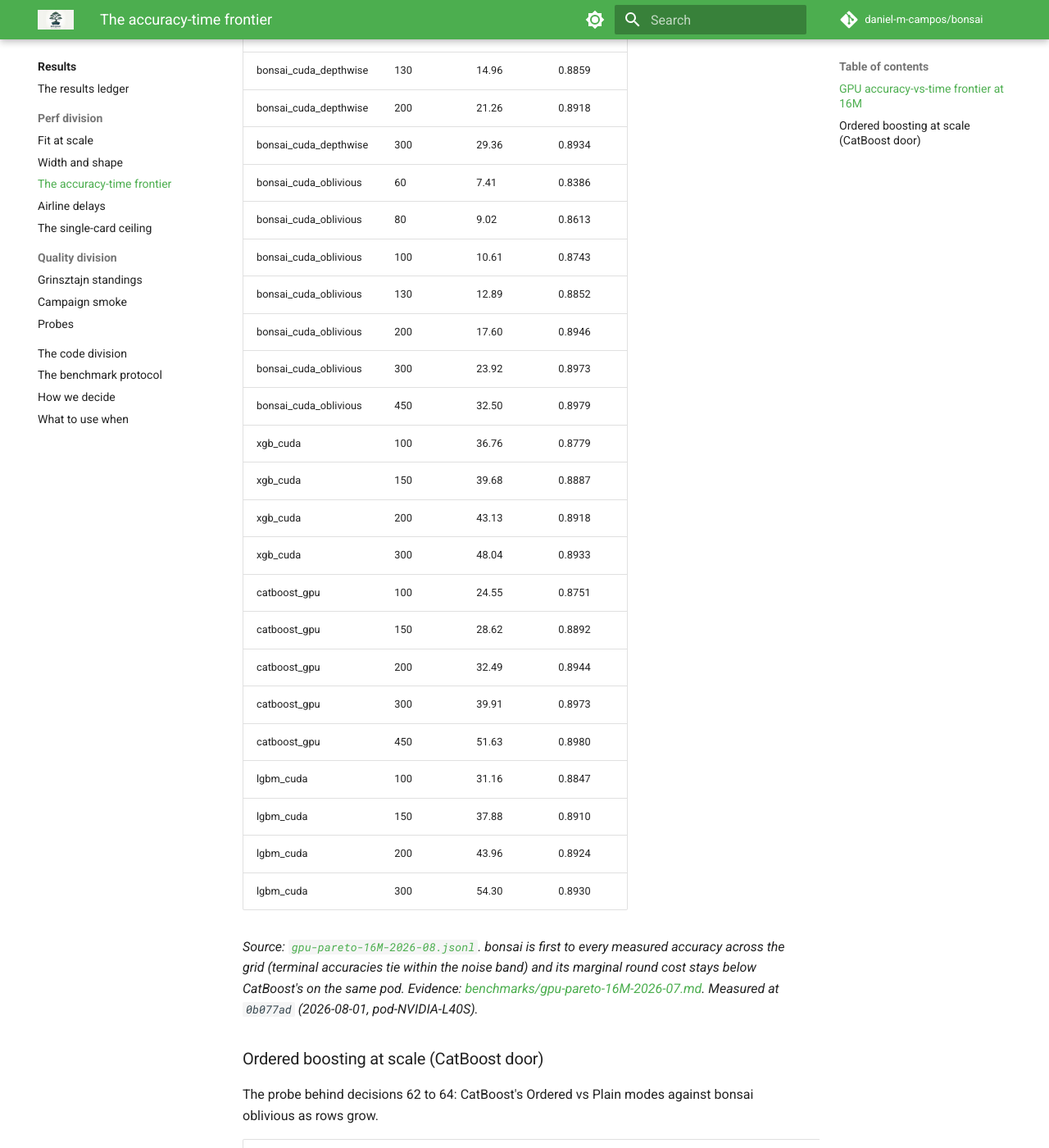
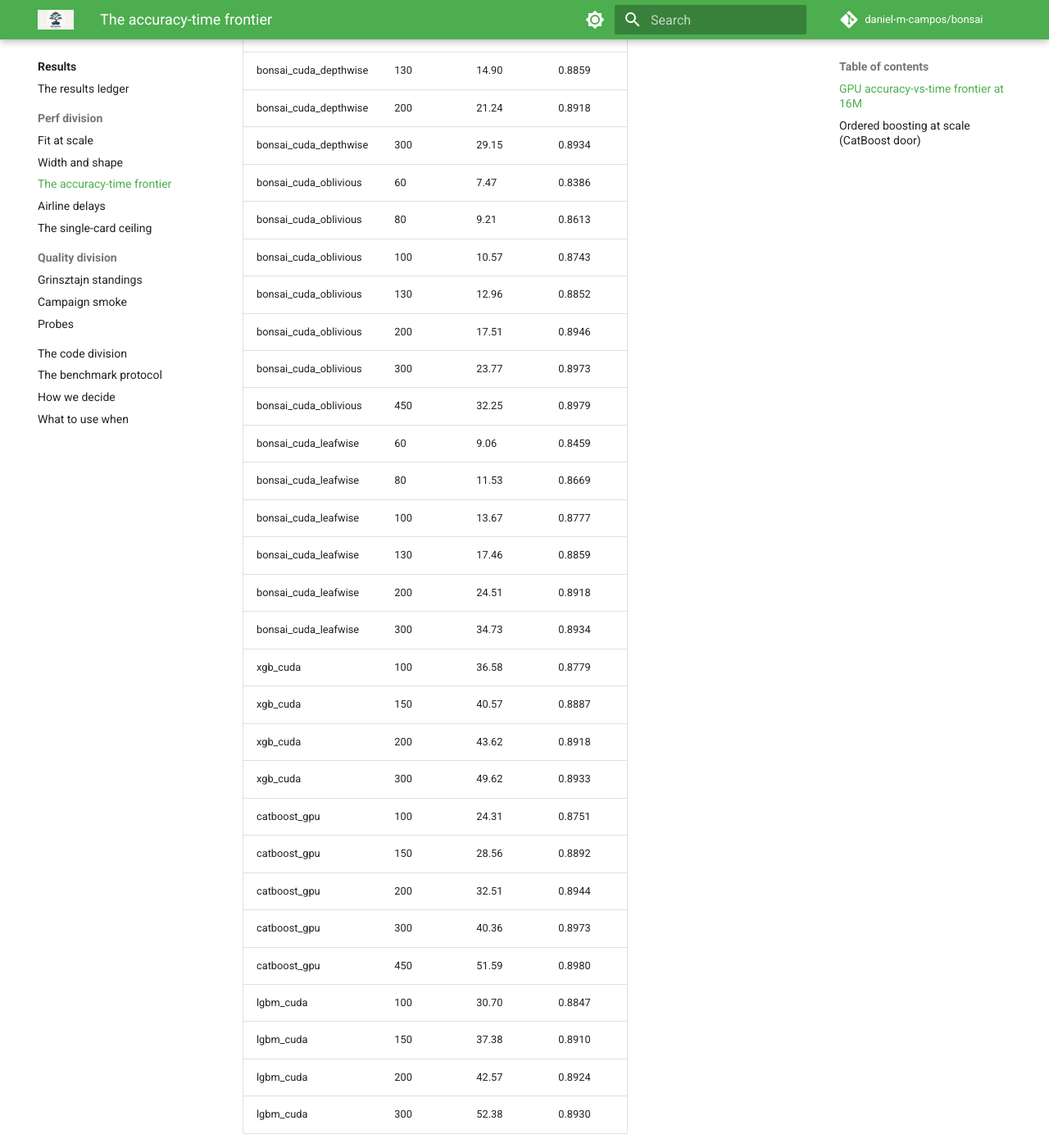
Before and after one commit to daniel-m-campos/bonsai, an MkDocs documentation site: the page built from docs/method/results/perf-frontier.md, in a window 1280 px wide and 1400 px high, scrolled down 796 px. Shown: the whole window at 82% size. Built offline with MkDocs 1.6.1 and Material for MkDocs 9.7.7, drawn with Linux system fonts in a browser that asks for light colours; comment, search, counter and statistics services are not loaded; some of the changed text lies outside the part shown.

Commit message:
bench(standings): refresh rows,width,frontier,airline
Same-pod refresh via scripts/standings_refresh.py (decision 96); superseded files deleted, registry updated, ledger and README regenerated.

```diff
--- a/docs/method/results/perf-frontier.md
+++ b/docs/method/results/perf-frontier.md
@@ -8,34 +8,40 @@
 
 | variant | iters | fit_s | test r2 |
 |---|---|---|---|
-| bonsai_cuda_depthwise | 60 | 8.10 | 0.8459 |
-| bonsai_cuda_depthwise | 80 | 10.29 | 0.8669 |
-| bonsai_cuda_depthwise | 100 | 12.15 | 0.8777 |
-| bonsai_cuda_depthwise | 130 | 14.96 | 0.8859 |
-| bonsai_cuda_depthwise | 200 | 21.26 | 0.8918 |
-| bonsai_cuda_depthwise | 300 | 29.36 | 0.8934 |
-| bonsai_cuda_oblivious | 60 | 7.41 | 0.8386 |
-| bonsai_cuda_oblivious | 80 | 9.02 | 0.8613 |
-| bonsai_cuda_oblivious | 100 | 10.61 | 0.8743 |
-| bonsai_cuda_oblivious | 130 | 12.89 | 0.8852 |
-| bonsai_cuda_oblivious | 200 | 17.60 | 0.8946 |
-| bonsai_cuda_oblivious | 300 | 23.92 | 0.8973 |
-| bonsai_cuda_oblivious | 450 | 32.50 | 0.8979 |
-| xgb_cuda | 100 | 36.76 | 0.8779 |
-| xgb_cuda | 150 | 39.68 | 0.8887 |
-| xgb_cuda | 200 | 43.13 | 0.8918 |
-| xgb_cuda | 300 | 48.04 | 0.8933 |
-| catboost_gpu | 100 | 24.55 | 0.8751 |
-| catboost_gpu | 150 | 28.62 | 0.8892 |
-| catboost_gpu | 200 | 32.49 | 0.8944 |
-| catboost_gpu | 300 | 39.91 | 0.8973 |
-| catboost_gpu | 450 | 51.63 | 0.8980 |
-| lgbm_cuda | 100 | 31.16 | 0.8847 |
-| lgbm_cuda | 150 | 37.88 | 0.8910 |
-| lgbm_cuda | 200 | 43.96 | 0.8924 |
-| lgbm_cuda | 300 | 54.30 | 0.8930 |
+| bonsai_cuda_depthwise | 60 | 8.13 | 0.8459 |
+| bonsai_cuda_depthwise | 80 | 10.19 | 0.8669 |
+| bonsai_cuda_depthwise | 100 | 12.02 | 0.8777 |
+| bonsai_cuda_depthwise | 130 | 14.90 | 0.8859 |
+| bonsai_cuda_depthwise | 200 | 21.24 | 0.8918 |
+| bonsai_cuda_depthwise | 300 | 29.15 | 0.8934 |
+| bonsai_cuda_oblivious | 60 | 7.47 | 0.8386 |
+| bonsai_cuda_oblivious | 80 | 9.21 | 0.8613 |
+| bonsai_cuda_oblivious | 100 | 10.57 | 0.8743 |
+| bonsai_cuda_oblivious | 130 | 12.96 | 0.8852 |
+| bonsai_cuda_oblivious | 200 | 17.51 | 0.8946 |
+| bonsai_cuda_oblivious | 300 | 23.77 | 0.8973 |
+| bonsai_cuda_oblivious | 450 | 32.25 | 0.8979 |
+| bonsai_cuda_leafwise | 60 | 9.06 | 0.8459 |
+| bonsai_cuda_leafwise | 80 | 11.53 | 0.8669 |
+| bonsai_cuda_leafwise | 100 | 13.67 | 0.8777 |
+| bonsai_cuda_leafwise | 130 | 17.46 | 0.8859 |
+| bonsai_cuda_leafwise | 200 | 24.51 | 0.8918 |
+| bonsai_cuda_leafwise | 300 | 34.73 | 0.8934 |
+| xgb_cuda | 100 | 36.58 | 0.8779 |
+| xgb_cuda | 150 | 40.57 | 0.8887 |
+| xgb_cuda | 200 | 43.62 | 0.8918 |
+| xgb_cuda | 300 | 49.62 | 0.8933 |
+| catboost_gpu | 100 | 24.31 | 0.8751 |
+| catboost_gpu | 150 | 28.56 | 0.8892 |
+| catboost_gpu | 200 | 32.51 | 0.8944 |
+| catboost_gpu | 300 | 40.36 | 0.8973 |
+| catboost_gpu | 450 | 51.59 | 0.8980 |
+| lgbm_cuda | 100 | 30.70 | 0.8847 |
+| lgbm_cuda | 150 | 37.38 | 0.8910 |
+| lgbm_cuda | 200 | 42.57 | 0.8924 |
+| lgbm_cuda | 300 | 52.38 | 0.8930 |
 
-*Source: [`gpu-pareto-16M-2026-08.jsonl`](../../../benchmarks/results/gpu-pareto-16M-2026-08.jsonl). bonsai is first to every measured accuracy across the grid (terminal accuracies tie within the noise band) and its marginal round cost stays below CatBoost's on the same pod. Evidence: [benchmarks/gpu-pareto-16M-2026-07.md](../../../benchmarks/gpu-pareto-16M-2026-07.md). Measured at `0b077ad` (2026-08-01, pod-NVIDIA-L40S).*
+*Source: [`gpu-pareto-16M-2026-08.jsonl`](../../../benchmarks/results/gpu-pareto-16M-2026-08.jsonl). bonsai is first to every measured accuracy across the grid (terminal accuracies tie within the noise band) and its marginal round cost stays below CatBoost's on the same pod. Evidence: [benchmarks/gpu-pareto-16M-2026-07.md](../../../benchmarks/gpu-pareto-16M-2026-07.md). Measured at `77633a6` (2026-08-03, pod-NVIDIA-L40S).*
 
 ### Ordered boosting at scale (CatBoost door)
 
```
Also changed, not shown: README.md (+8 -8 lines), docs/method/results.md (+1 -1 lines), docs/method/results/perf-airline.md (+14 -14 lines), docs/method/results/perf-scale.md (+7 -7 lines), docs/method/results/perf-shape.md (+13 -13 lines), docs/method/assets/airline-10m.svg, docs/method/assets/cols-rebaseline.svg, docs/method/assets/gpu-pareto-16M.svg, docs/method/assets/rebaseline-rows.svg, 5 other files.
